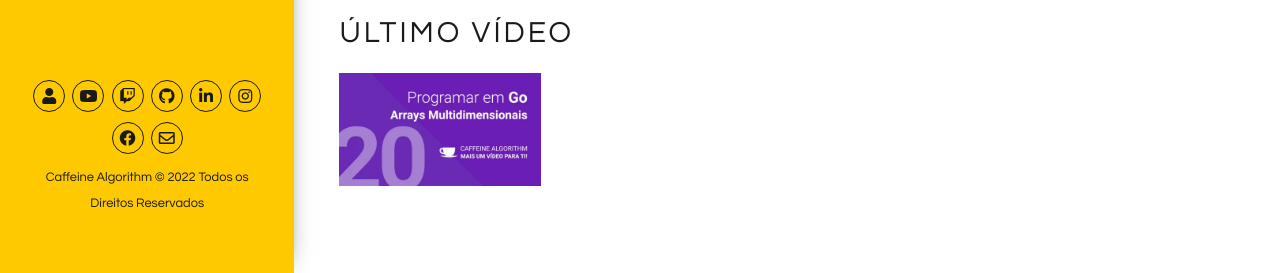
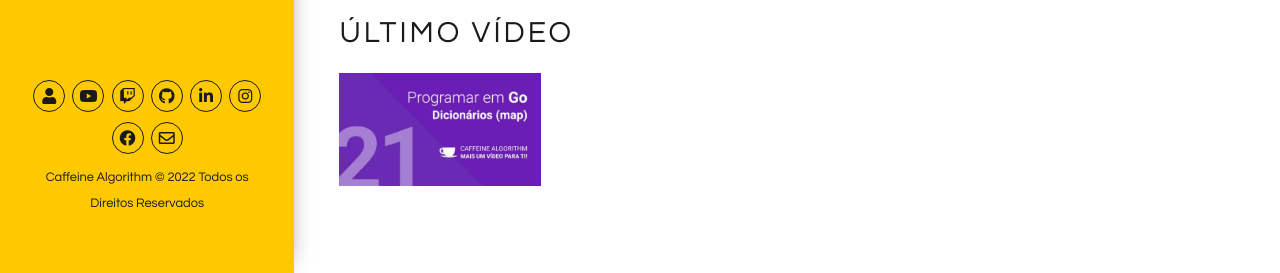
Before and after one commit to caffeinealgorithm/caffeinealgorithm.github.io, a Jekyll site: the page built from index.html, in a window 1280 px wide and 1141 px high. Shown: the part 865-1138 px from the top of the window. Built offline with Jekyll 4.4.1, drawn with Linux system fonts in a browser that asks for light colours.

Commit message:
Add 21º episode of the Go programming series

```diff
--- a/index.html
+++ b/index.html
@@ -76,7 +76,7 @@ keywords: organização, desenvolvimento, cafeína, algoritmos, publicações, v
       </div>
 
       <div class="row">
-        {% for video in site.go %} {% if video.id == "/go/20" %}
+        {% for video in site.go %} {% if video.id == "/go/21" %}
         <div class="col-xs-12 col-sm-3 col-sm-6 col-lg-6 col-xl-3">
           <a
             href="https://www.youtube.com/embed/{{ video.custom_id }}"
```
Also changed, not shown: _go/21.md (added, +5 -0 lines), assets/img/playlists/go/21.png (added), assets/img/playlists/go/21.webp (added).
